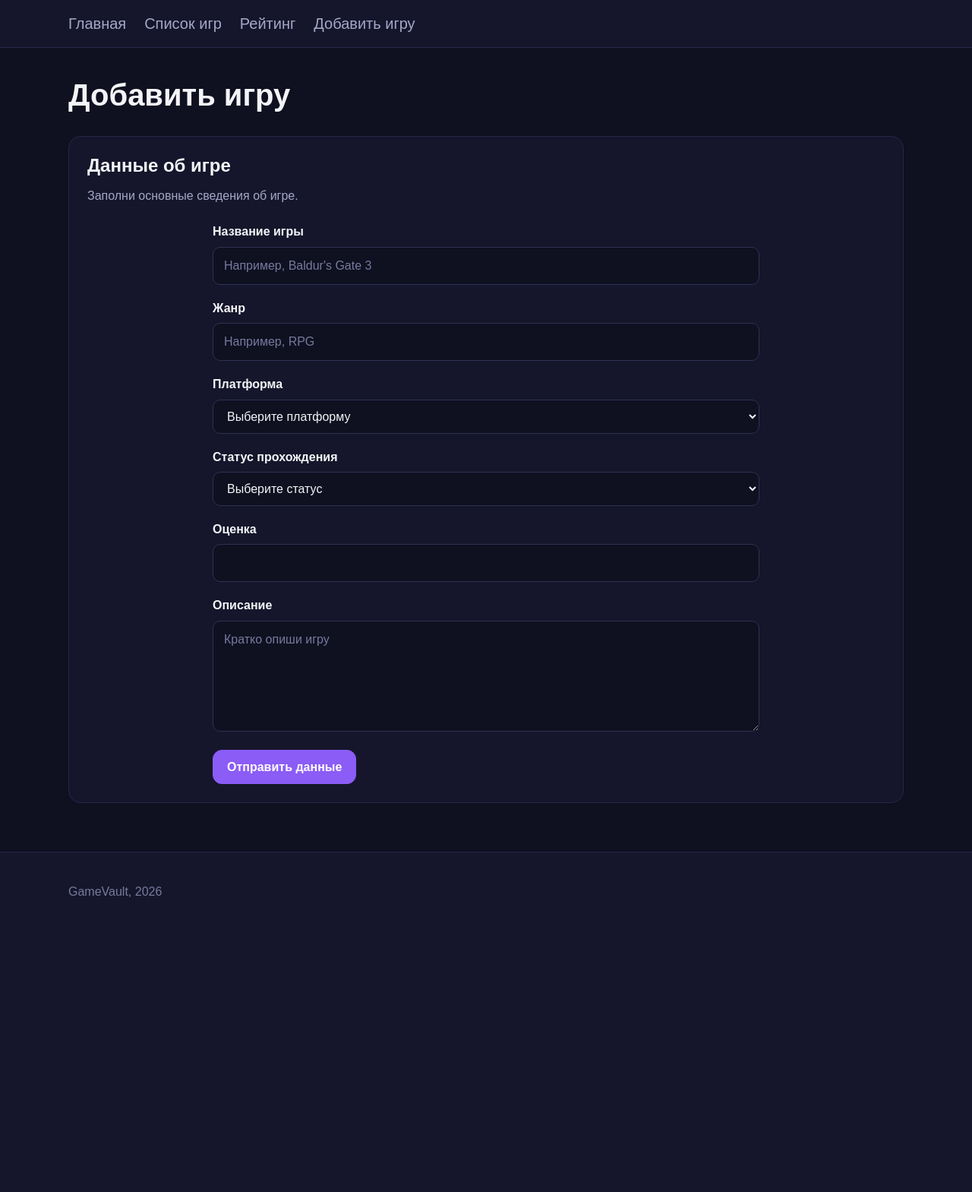
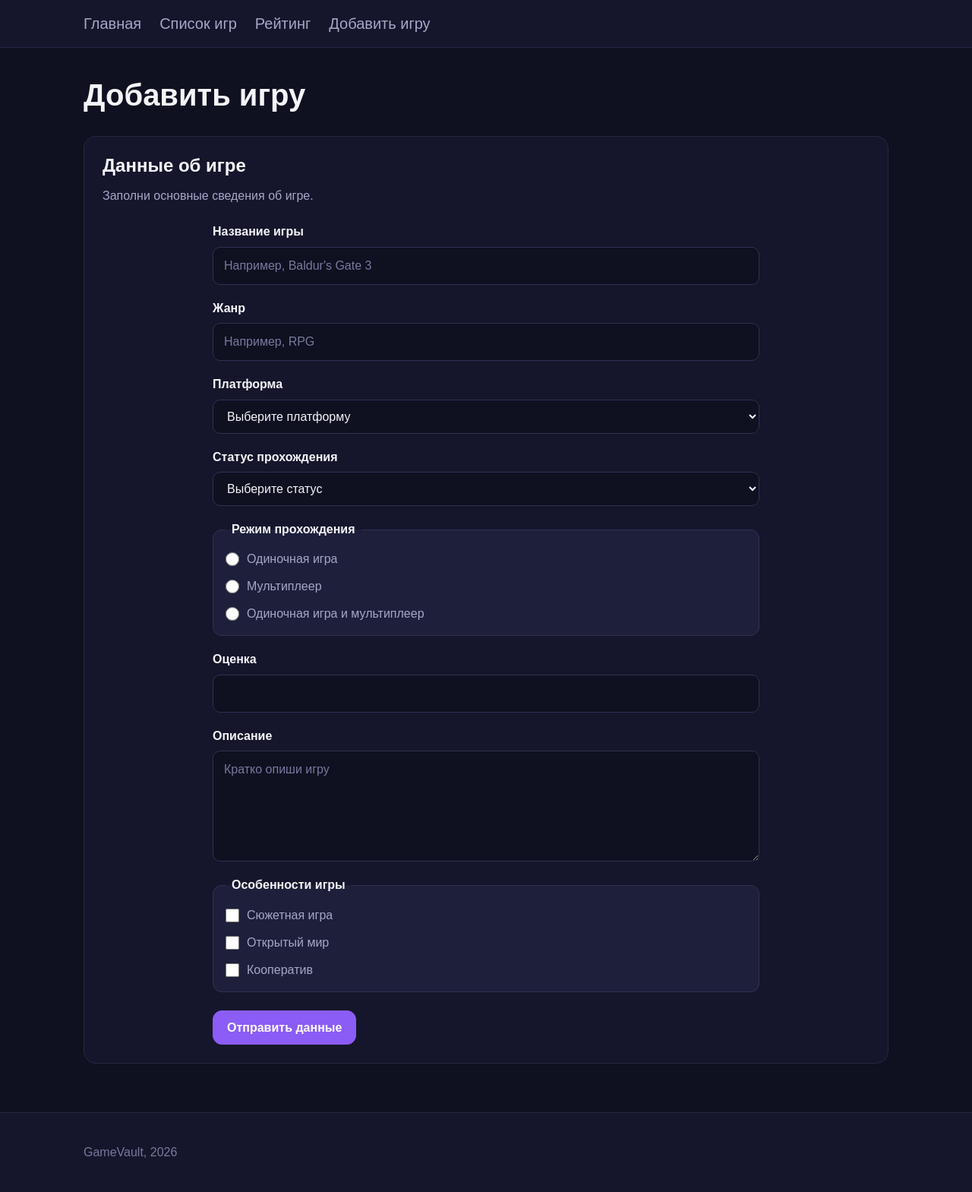
Before and after one commit to Res0x/GameVault, a Django app: page /games/add/ in a window 1280 px wide. Shown: the whole page at 76% size. Before the commit the page ends 1181 px from the top, so only its background shows below. Run offline with Django 5.2, Linux system fonts and the light colour scheme.

Commit message:
css improvements

```diff
--- a/games/static/games/css/style.css
+++ b/games/static/games/css/style.css
@@ -1,4 +1,11 @@
 /* Базовые стили */
+
+*,
+*::before,
+*::after {
+    box-sizing: border-box;
+}
+
 body {
     font-family: Arial, Helvetica, sans-serif;
     font-size: 16px;
@@ -195,7 +202,6 @@ p {
 .form-control {
     display: block;
     width: 100%;
-    box-sizing: border-box;
     font-family: "Arial", "Helvetica", sans-serif;
     font-size: 16px;
     line-height: 1.5;
@@ -221,10 +227,70 @@ p {
     color: #777A9E;
 }
 
+.form-fieldset {
+    margin: 0;
+    padding: 16px;
+    border: 1px solid #2F3154;
+    border-radius: 12px;
+    background-color: #1E1F3A;
+}
+
+.form-legend {
+    font-size: 16px;
+    font-weight: 700;
+    line-height: 1.4;
+    color: #F4F4F8;
+    padding: 0 8px;
+}
+
 .form-actions {
     display: flex;
     justify-content: flex-start;
     margin-top: 4px;
+}
+
+/* Чекбоксы и радио */
+
+.choice-list {
+    display: flex;
+    flex-direction: column;
+    gap: 12px;
+}
+
+.choice-item {
+    display: flex;
+    align-items: center;
+    gap: 10px;
+}
+
+.choice-input {
+    width: 18px;
+    height: 18px;
+    margin: 0;
+    flex-shrink: 0;
+    cursor: pointer;
+    accent-color: #8B5CF6;
+}
+
+.choice-label {
+    font-size: 16px;
+    line-height: 1.5;
+    color: #A6A7C8;
+    cursor: pointer;
+}
+
+.choice-item:hover .choice-label {
+    color: #F4F4F8;
+}
+
+.choice-input:checked + .choice-label {
+    color: #C084FC;
+    font-weight: 700;
+}
+
+.choice-input:focus-visible {
+    outline: 2px solid #6D28D9;
+    outline-offset: 2px;
 }
 
 /* Секции */
@@ -307,7 +373,7 @@ p {
     border: 1px solid #A855F7;
 }
 
-.button:focus {
+.button:focus-visible {
     outline: 2px solid #C084FC;
     outline-offset: 3px;
 }
@@ -522,8 +588,23 @@ p {
     .form-actions .button {
         display: block;
         width: 100%;
-        box-sizing: border-box;
         text-align: center;
+    }
+
+    .form-fieldset {
+        padding: 14px;
+    }
+
+    .choice-list {
+        gap: 10px;
+    }
+
+    .choice-item {
+        align-items: flex-start;
+    }
+
+    .choice-input {
+        margin: 3px 0 0 0;
     }
 
     .stats {
--- a/games/templates/games/game_create.html
+++ b/games/templates/games/game_create.html
@@ -43,6 +43,24 @@
         <option value="completed">Пройдено</option>
       </select>
     </div>
+
+    <fieldset class="form-fieldset">
+      <legend class="form-legend">Режим прохождения</legend>
+        <div class="choice-list">
+        <div class="choice-item">
+          <input type="radio" id="game-mode-single" class="choice-input" name="play_mode" value="single" required>
+          <label for="game-mode-single" class="choice-label">Одиночная игра</label>
+        </div>
+        <div class="choice-item">
+          <input type="radio" id="game-mode-multiplayer" class="choice-input" name="play_mode" value="multiplayer">
+          <label for="game-mode-multiplayer" class="choice-label">Мультиплеер</label>
+        </div>
+        <div class="choice-item">
+          <input type="radio" id="game-mode-both" class="choice-input" value="both" name="play_mode">
+          <label for="game-mode-both" class="choice-label">Одиночная игра и мультиплеер</label>
+        </div>
+      </div>
+    </fieldset>
     <div class="form-group">
       <label for="game-rating" class="form-label">Оценка</label>
       <input type="number" id="game-rating"
@@ -54,6 +72,23 @@
       <textarea id="game-description" name="description"
       class="form-control" rows="5" placeholder="Кратко опиши игру"></textarea>
     </div>
+    <fieldset class="form-fieldset">
+      <legend class="form-legend">Особенности игры</legend>
+      <div class="choice-list">
+          <div class="choice-item">
+            <input type="checkbox" id="game-feature-story" name="features" value="story" class="choice-input">
+            <label for="game-feature-story" class="choice-label">Сюжетная игра</label>
+          </div>
+          <div class="choice-item">
+            <input type="checkbox" id="game-feature-open-world" name="features" value="open_world" class="choice-input">
+            <label for="game-feature-open-world" class="choice-label">Открытый мир</label>
+          </div>
+          <div class="choice-item">
+            <input type="checkbox" id="game-feature-coop" name="features" value="coop" class="choice-input">
+            <label for="game-feature-coop" class="choice-label">Кооператив</label>
+          </div>
+      </div>
+    </fieldset>
     <div class="form-actions">
       <button type="submit" class="button">Отправить данные</button>
     </div>
@@ -67,8 +102,10 @@
       <li class="game-info-item">Жанр: {{ submitted_game.genre }}</li>
       <li class="game-info-item">Платформа: {{ submitted_game.platform_display }}</li>
       <li class="game-info-item">Статус: {{ submitted_game.status_display }}</li>
+      <li class="game-info-item">Оценка: {{ submitted_game.rating }}</li>
       <li class="game-info-item">Описание: {{ submitted_game.description }}</li>
-      <li class="game-info-item">Оценка: {{ submitted_game.rating }}</li>
+      <li class="game-info-item">Режим прохождения: {{ submitted_game.play_mode_display }}</li>
+      <li class="game-info-item">Особенности: {{ submitted_game.features_display }}</li>
     </ul>
   </section>
 {% endif %}
--- a/games/views.py
+++ b/games/views.py
@@ -127,17 +127,41 @@ def game_create(request):
         'completed': 'Пройдено',
     }
 
+    play_mode_labels = {
+        'single': 'Одиночная игра',
+        'multiplayer': 'Мультиплеер',
+        'both': 'Одиночная игра и мультиплеер',
+    }
+
+    feature_labels = {
+        'story': 'Сюжетная игра',
+        'open_world': 'Открытый мир',
+        'coop': 'Кооператив',
+    }
+
     if request.method == 'POST':
         platform = request.POST.get('platform', '')
         status = request.POST.get('status', '')
+        play_mode = request.POST.get('play_mode', '')
+        selected_features = request.POST.getlist('features')
+
+        feature_names = [
+            feature_labels[feature]
+            for feature in selected_features
+            if feature in feature_labels
+        ]
 
         submitted_game = {
             'title': request.POST.get('title', '').strip(),
             'genre': request.POST.get('genre', '').strip(),
-            'platform': platform,
             'platform_display': platform_labels.get(platform, ''),
-            'status': status,
             'status_display': status_labels.get(status, ''),
+            'play_mode_display': play_mode_labels.get(play_mode, ''),
+            'features_display': (
+                ', '.join(feature_names)
+                if feature_names
+                else 'Не выбраны'
+            ),
             'rating': request.POST.get('rating', ''),
             'description': request.POST.get('description', '').strip(),
         }
```
